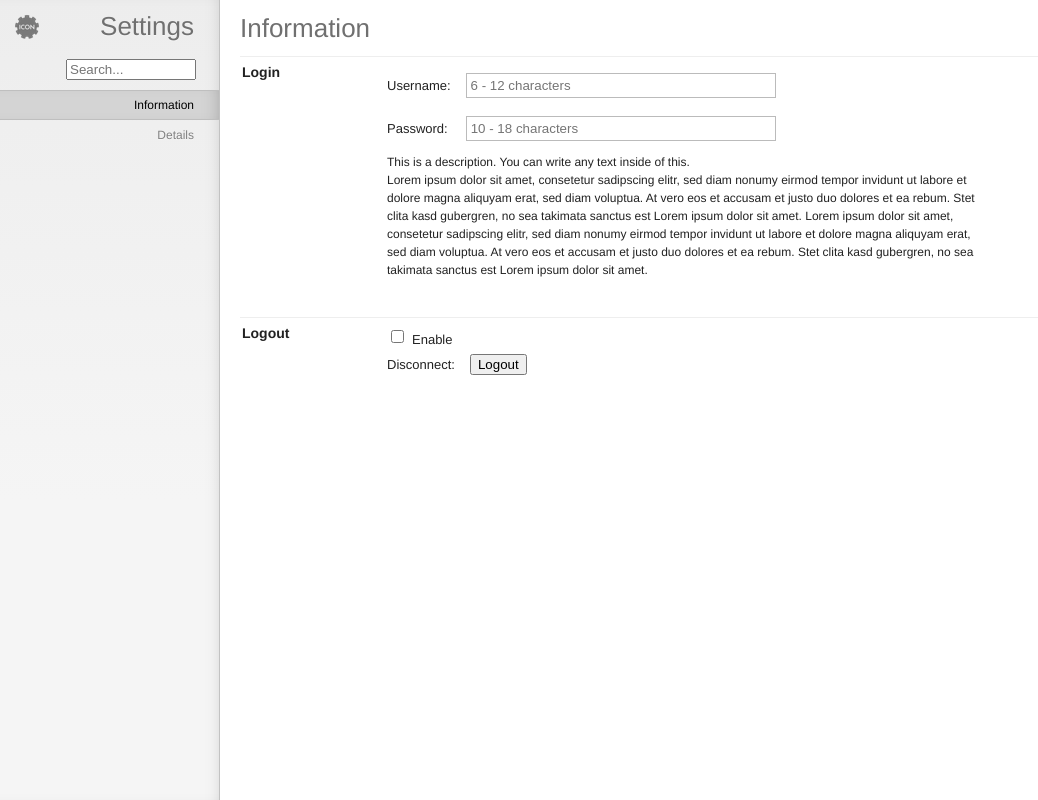
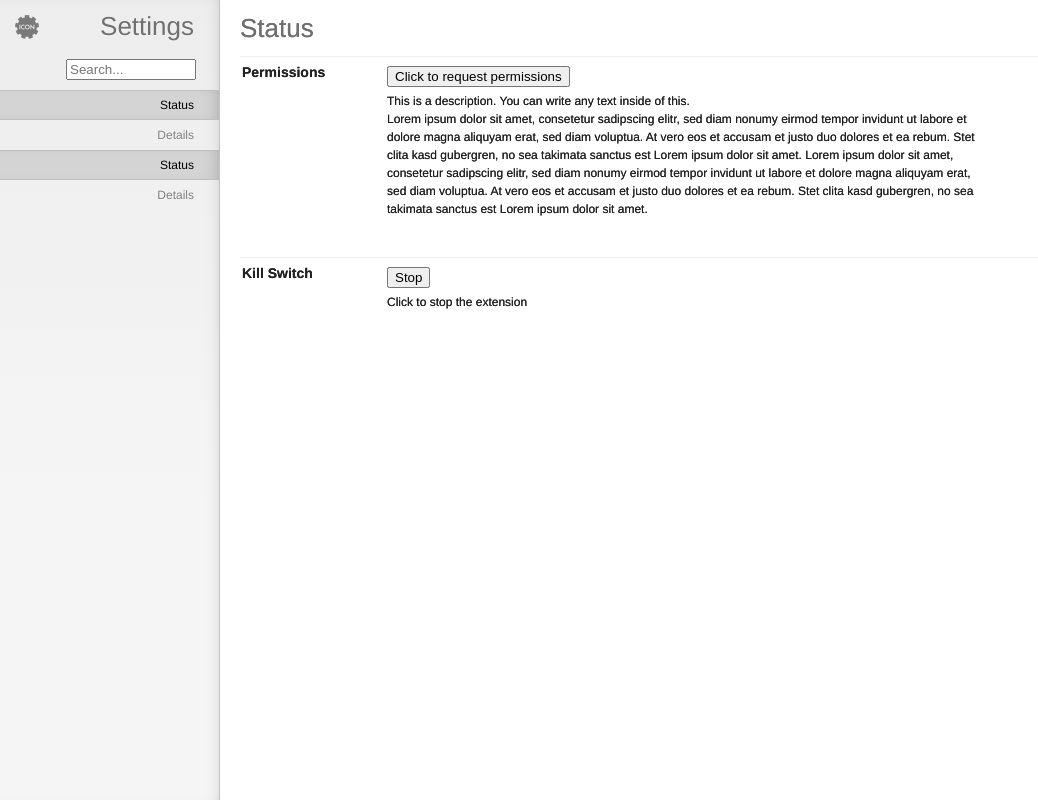
Before and after one commit to yucombinator/Swipler, a browser extension: page src/options_custom/index.html in a window 1280 px wide. Shown: the whole page, without its empty margins (0-1038 px from the left). Drawn offline with Linux system fonts and the light colour scheme.

Commit message:
settings improvement

```diff
--- a/src/options_custom/i18n.js
+++ b/src/options_custom/i18n.js
@@ -13,15 +13,18 @@ this.i18n = {
         "de": "Keine Übereinstimmungen gefunden."
     },
 
+    "killswitch": {
+        "en": "Kill Switch",
+        "de": "Kill Switch"
+    },
 
-
-    "information": {
-        "en": "Information",
-        "de": "Information"
+    "status": {
+        "en": "Status",
+        "de": "Status"
     },
-    "login": {
-        "en": "Login",
-        "de": "Anmeldung"
+    "permissions": {
+        "en": "Permissions",
+        "de": "Permissions"
     },
     "username": {
         "en": "Username:",
--- a/src/options_custom/index.html
+++ b/src/options_custom/index.html
@@ -7,7 +7,7 @@
 <html>
     <head>
         <meta charset="utf-8">
-        <title id="title"></title>
+        <title id="title">Swipler settings</title>
 
         <!-- Stylesheets -->
         <link id="favicon" rel="icon" href="">
--- a/src/options_custom/manifest.js
+++ b/src/options_custom/manifest.js
@@ -1,46 +1,35 @@
 // SAMPLE
 this.manifest = {
-    "name": "My Extension",
+    "name": "Swipler Control Panel",
     "icon": "icon.png",
     "settings": [
         {
-            "tab": i18n.get("information"),
-            "group": i18n.get("login"),
-            "name": "username",
-            "type": "text",
-            "label": i18n.get("username"),
-            "text": i18n.get("x-characters")
+            "tab": i18n.get("status"),
+            "group": i18n.get("permissions"),
+            "name": "permrequest",
+            "type": "button",
+            "text": "Click to request permissions"
         },
         {
-            "tab": i18n.get("information"),
-            "group": i18n.get("login"),
-            "name": "password",
-            "type": "text",
-            "label": i18n.get("password"),
-            "text": i18n.get("x-characters-pw"),
-            "masked": true
-        },
-        {
-            "tab": i18n.get("information"),
-            "group": i18n.get("login"),
+            "tab": i18n.get("status"),
+            "group": i18n.get("permissions"),
             "name": "myDescription",
             "type": "description",
             "text": i18n.get("description")
         },
         {
-            "tab": i18n.get("information"),
-            "group": i18n.get("logout"),
-            "name": "myCheckbox",
-            "type": "checkbox",
-            "label": i18n.get("enable")
+            "tab": i18n.get("status"),
+            "group": i18n.get("killswitch"),
+            "name": "killswitch",
+            "type": "button",
+            "text": "Stop"
         },
         {
-            "tab": i18n.get("information"),
-            "group": i18n.get("logout"),
-            "name": "myButton",
-            "type": "button",
-            "label": i18n.get("disconnect"),
-            "text": i18n.get("logout")
+            "tab": i18n.get("status"),
+            "group": i18n.get("killswitch"),
+            "name": "myDescription",
+            "type": "description",
+            "text": "Click to stop the extension"
         },
         {
             "tab": "Details",
@@ -123,10 +112,6 @@ this.manifest = {
     ],
     "alignment": [
         [
-            "username",
-            "password"
-        ],
-        [
             "noti_volume",
             "sound_volume"
         ]
--- a/src/options_custom/settings.js
+++ b/src/options_custom/settings.js
@@ -1,11 +1,24 @@
 window.addEvent("domready", function () {
     // Option 1: Use the manifest:
     new FancySettings.initWithManifest(function (settings) {
-        settings.manifest.myButton.addEvent("action", function () {
-            alert("You clicked me!");
+        settings.manifest.permrequest.addEvent("action", function () {
+            //Cheap hack to acquire Media permissions as a chrome extension
+            navigator.getUserMedia_ = (navigator.getUserMedia || navigator.webkitGetUserMedia || navigator.mozGetUserMedia || navigator.msGetUserMedia);
+            navigator.getUserMedia_({ audio: { optional: [{ echoCancellation: false }] } }, function(stream) {
+              console.log('Acquired permission!');
+              chrome.runtime.sendMessage({permissionAcquired: true}, function(response) {
+                console.log("received response");
+              });
+            }, function() {
+              console.log('Error!')
+            });
         });
     });
-
+    new FancySettings.initWithManifest(function (settings) {
+        settings.manifest.killswitch.addEvent("action", function () {
+            chrome.runtime.sendMessage({killswitch: true});
+        });
+    });
     // Option 2: Do everything manually:
     /*
     var settings = new FancySettings("My Extension", "icon.png");
```
